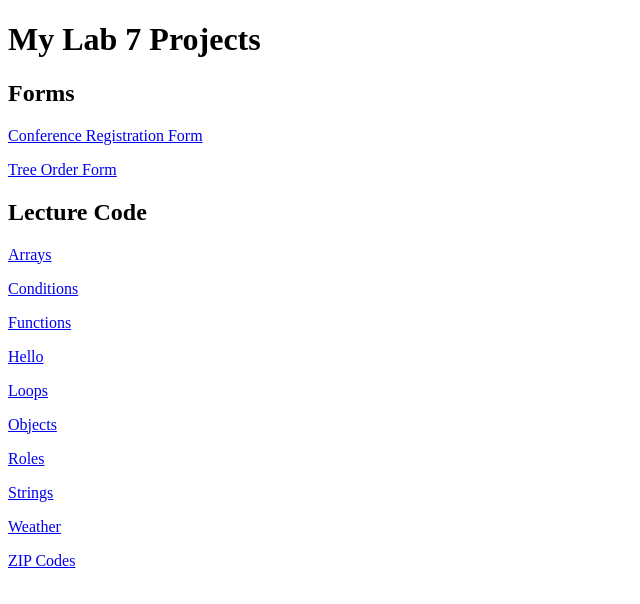
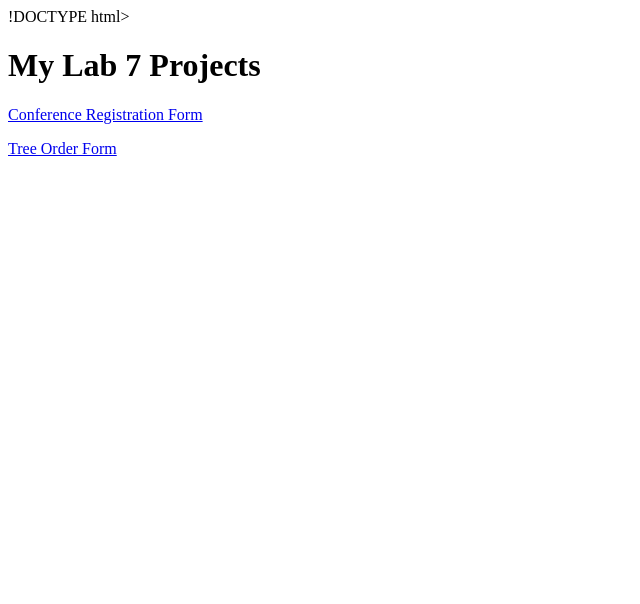
Before and after one commit to kirubel-w/Lab-7_Arrays-Objects-JSON, a plain HTML site: page index.html in a window 1280 px wide. Shown: the whole page, without its empty margins (0-640 px from the left). Drawn offline with Linux system fonts and the light colour scheme.

Commit message:
Fix HTML structure and remove redundant elements

```diff
--- a/index.html
+++ b/index.html
@@ -1,5 +1,4 @@
-
-<!DOCTYPE html>
+!DOCTYPE html>
 <html lang="en">
 <head>
   <meta charset="UTF-8">
@@ -8,8 +7,6 @@
 <body>
   <h1>My Lab 7 Projects</h1>
 
-    <h2>Forms</h2>
-
   <p>
     <a href="ConferenceRegForm/">Conference Registration Form</a>
   </p>
@@ -17,48 +14,5 @@
   <p>
     <a href="TreeOrderForm/">Tree Order Form</a>
   </p>
-
-    <h2>Lecture Code</h2>
-
-    <p>
-        <a href="Lecture-Code/arrays.js">Arrays</a>
-    </p>
-
-    <p>
-        <a href="Lecture-Code/conditions.js">Conditions</a>
-    </p>
-
-    <p>
-        <a href="Lecture-Code/functions.js">Functions</a>
-    </p>
-
-    <p>
-        <a href="Lecture-Code/hello.js">Hello</a>
-    </p>
-
-    <p>
-        <a href="Lecture-Code/loops.js">Loops</a>
-    </p>
-
-    <p>
-        <a href="Lecture-Code/objects.js">Objects</a>
-    </p>
-
-    <p>
-        <a href="Lecture-Code/roles.js">Roles</a>
-    </p>
-
-    <p>
-        <a href="Lecture-Code/strings.js">Strings</a>
-    </p>
-
-    <p>
-        <a href="Lecture-Code/weather.js">Weather</a>
-    </p>
-
-    <p>
-        <a href="Lecture-Code/zip.js">ZIP Codes</a>
-    </p>
-
 </body>
 </html>
```
Lines whose indentation alone changed are shown as unchanged.
